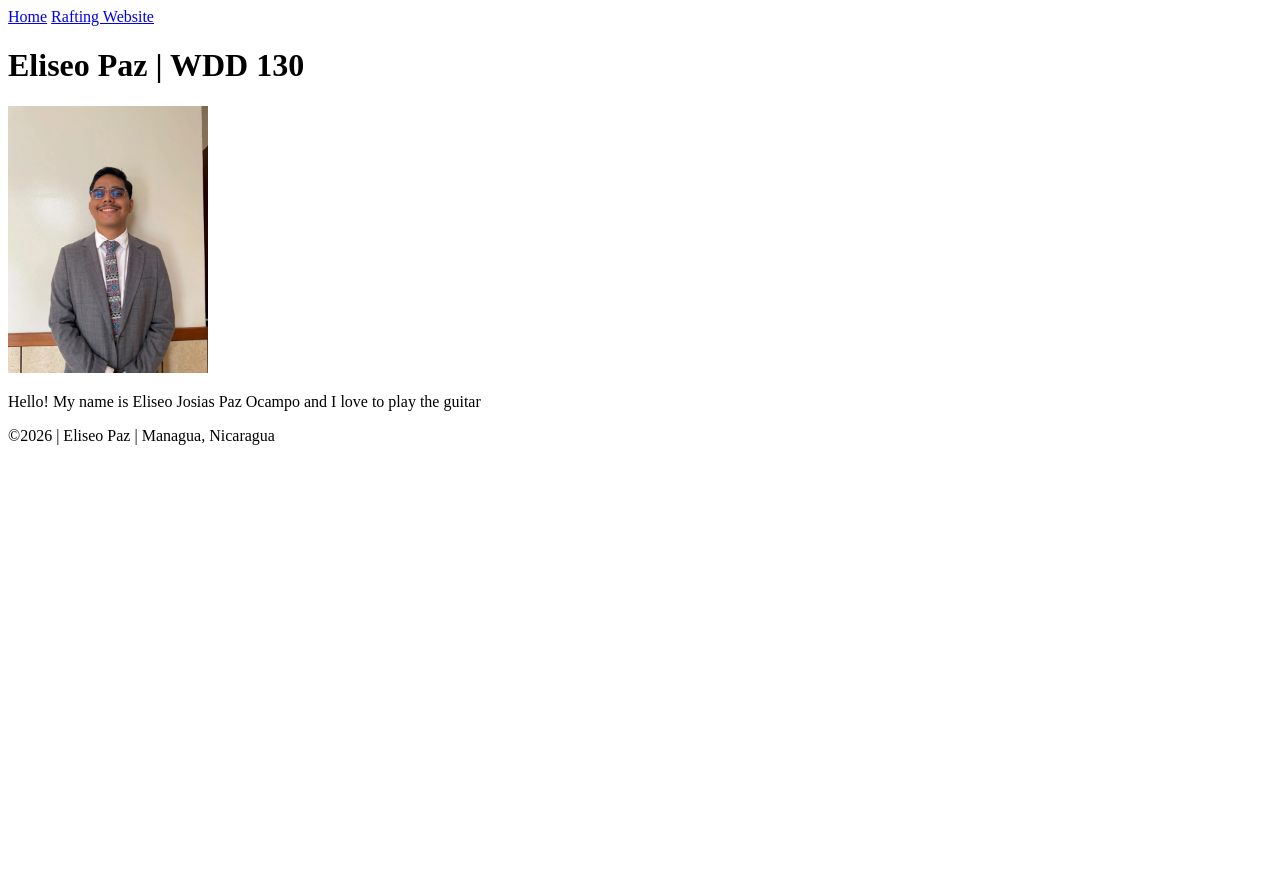
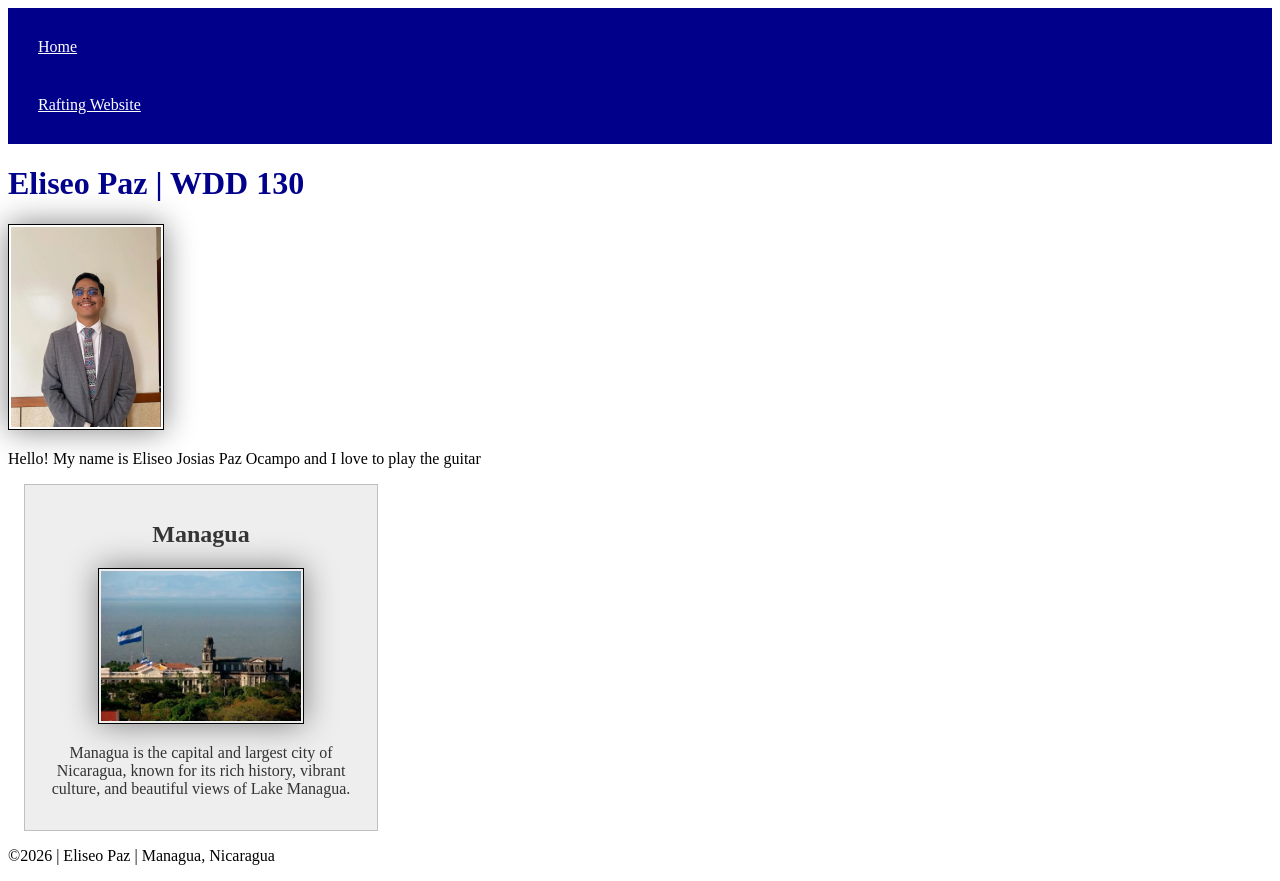
Before and after one commit to eliseopz05/wdd130, a plain HTML site: page index.html in a window 1280 px wide. Before the commit the page ends 800 px from the top, so only its background shows below. Drawn offline with Linux system fonts and the light colour scheme.

Commit message:
week 2 learning activities and updated index

```diff
--- a/index.html
+++ b/index.html
@@ -5,6 +5,9 @@
     <meta charset="UTF-8">
     <meta name="viewport" content="width=device-width, initial-scale=1.0">
     <title>Eliseo Paz | WDD 130 </title>
+    <link rel="stylesheet" href="styles/styles.css">
+    <meta name="descripttion" content="Eliseo Paz - WDD130 - Web Fundamentals - This is my first webpage to learn the HTML and CSS basics">
+    <meta name="author" content="Eliseo Paz">
 </head>
 
 <body>
@@ -19,6 +22,11 @@
         <img src="images/profile.webp" alt="Hello, my name is Eliseo Paz" width="200">
         <p>Hello! My name is Eliseo Josias Paz Ocampo and I love to play the guitar</p>
     </main>
+    <aside>
+        <h2>Managua</h2>
+        <img src="week02/images/managua.webp" alt="Managua Cathedral">
+        <p>Managua is the capital and largest city of Nicaragua, known for its rich history, vibrant culture, and beautiful views of Lake Managua.</p>
+    </aside>
     <footer>
         <p>©2026 | Eliseo Paz | Managua, Nicaragua</p>
     </footer>
--- a/styles/styles.css
+++ b/styles/styles.css
@@ -0,0 +1,50 @@
+nav {
+    background-color: darkblue;
+    padding: 10px;
+}
+
+nav a {
+    color: white;
+    display: block;
+    padding: 20px;
+
+}
+
+h1 {
+    color: darkblue;
+}
+
+img {
+    width: 150px;
+    height: auto;
+    border: 1px solid black;
+    padding: 2px;
+    box-shadow: 0 0 30px gray;
+}
+
+p {
+    padding: 10px;
+}
+
+main {
+    max-width: 840px;
+}
+
+aside {
+    width: 20rem;
+    margin: 1rem;
+    border: 1px solid rgb(0 0 0 / 0.2);
+    padding: 1rem;
+    background-color: #eee;
+    color: #333;
+    text-align: center;
+}
+
+aside img {
+    width: 200px;
+    height: auto;
+}
+
+p {
+    padding: 0;
+}
--- /dev/null
+++ b/week02/styles/temple.css
@@ -0,0 +1,51 @@
+body {
+
+    font-family: Arial, sans-serif;
+    line-height: 1.6;
+}
+
+header,
+footer {
+    background-color: #333;
+    color: #fff;
+    padding: 10px;
+    text-align: center;
+    font-size: large;
+}
+
+h1 {
+    margin: 10px;
+    text-align: center;
+}
+
+img {
+    width: 100%;
+    height: auto;
+    box-shadow: 0 0 25px #333;
+}
+
+section {
+    margin: 20px 0;
+    border: 1px solid rgb(0 0 0 / 10%);
+    padding: 10px;
+    background-color: #e7e3ff;
+    font-size: .9rem;
+
+}
+
+h2 {
+    border-bottom: 1px solid black;
+}
+
+section p {
+    margin: 10px;
+}
+
+main {
+    width: 400px;
+    margin: 0 auto;
+}
+
+footer {
+    font-size: .9rem;
+}
```
Also changed, not shown: week02/box-model.html (+1 -0 lines), week02/styles/box-model.css (+20 -4 lines), week02/temple.html (+2 -1 lines), week02/images/managua.webp (added).
